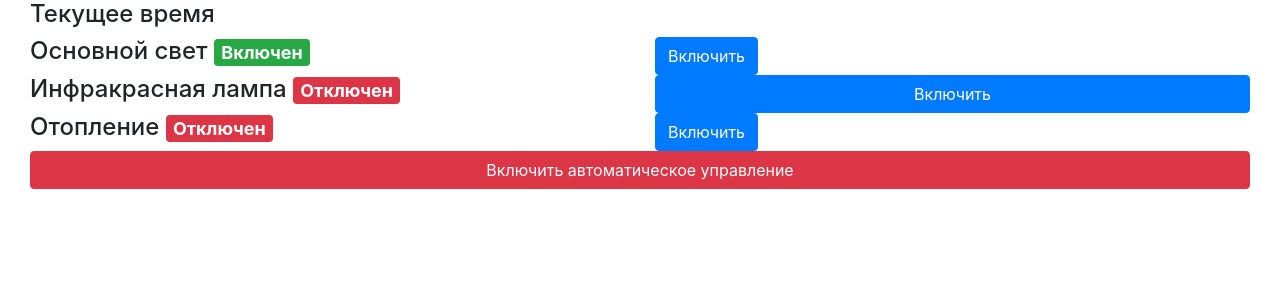
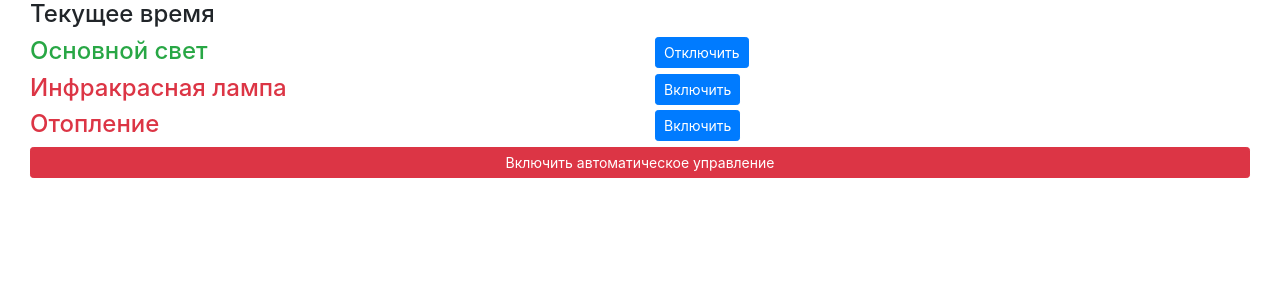
Before and after one commit to HallEffect/SmartChicken, a Flask app: template app/templates/main.html in a window 1280 px wide. Shown: the top 300 px of the page. Run offline with Flask 2, Linux system fonts and the light colour scheme; the template is opened without the code that fills it, so the values that code supplies are empty; some libraries are stand-ins or nearby versions.

Commit message:
feature: пилю шаблон

```diff
--- a/app/templates/main.html
+++ b/app/templates/main.html
@@ -22,39 +22,39 @@
          </div>
          <div class="row">
             <div class="col-md-6">
-               <h4>
-                  Основной свет <span class="badge badge-success">Включен</span>
+               <h4 class="text-success">
+                  Основной свет
                </h4>
             </div>
             <div class="col-md-6">
 
-               <button type="button" class="btn btn-md btn-primary">
+               <button type="button" class="btn btn-sm btn-primary">
+                  Отключить
+               </button>
+            </div>
+         </div>
+         <div class="row">
+            <div class="col-md-6">
+               <h4 class="text-danger">
+                  Инфракрасная лампа
+               </h4>
+            </div>
+            <div class="col-md-6">
+
+               <button type="button" class="btn btn-sm btn-primary">
                   Включить
                </button>
             </div>
          </div>
          <div class="row">
             <div class="col-md-6">
-               <h4>
-                  Инфракрасная лампа <span class="badge badge-danger">Отключен</span>
+               <h4 class="text-danger">
+                  Отопление
                </h4>
             </div>
             <div class="col-md-6">
 
-               <button type="button" class="btn btn-md btn-block btn-primary">
-                  Включить
-               </button>
-            </div>
-         </div>
-         <div class="row">
-            <div class="col-md-6">
-               <h4>
-                  Отопление <span class="badge badge-danger">Отключен</span>
-               </h4>
-            </div>
-            <div class="col-md-6">
-
-               <button type="button" class="btn btn-md btn-primary">
+               <button type="button" class="btn btn-sm btn-primary">
                   Включить
                </button>
             </div>
@@ -62,7 +62,7 @@
          <div class="row">
             <div class="col-md-12">
 
-               <button type="button" class="btn btn-danger btn-md btn-block">
+               <button type="button" class="btn btn-danger btn-sm btn-block">
                   Включить автоматическое управление
                </button>
             </div>
```
